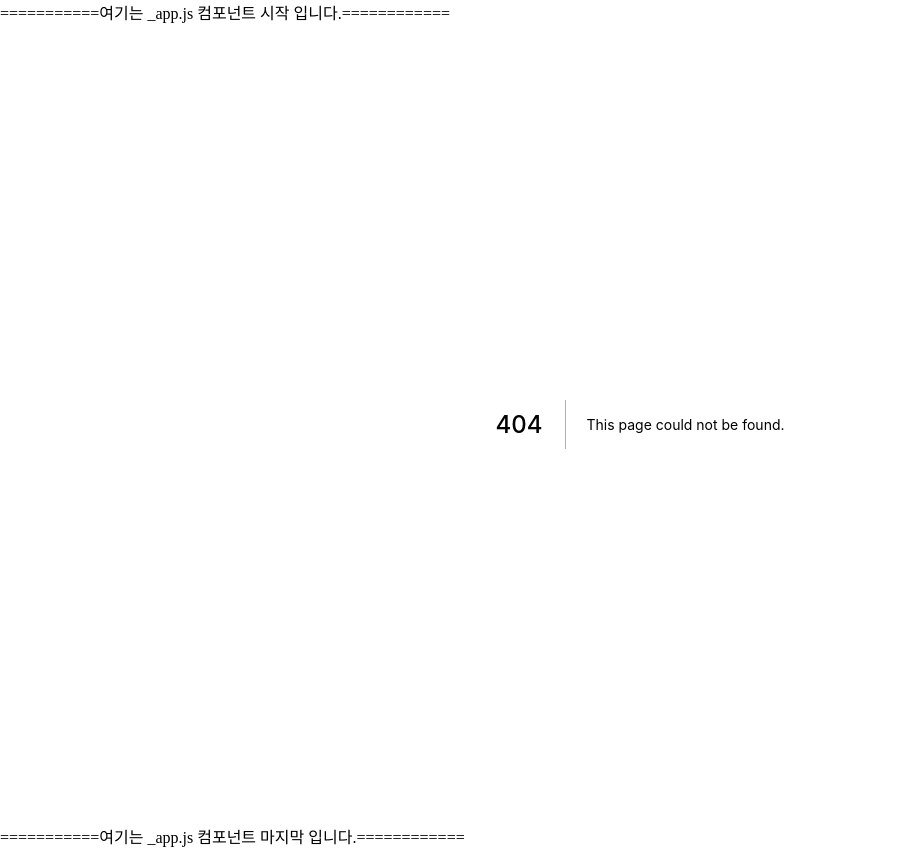
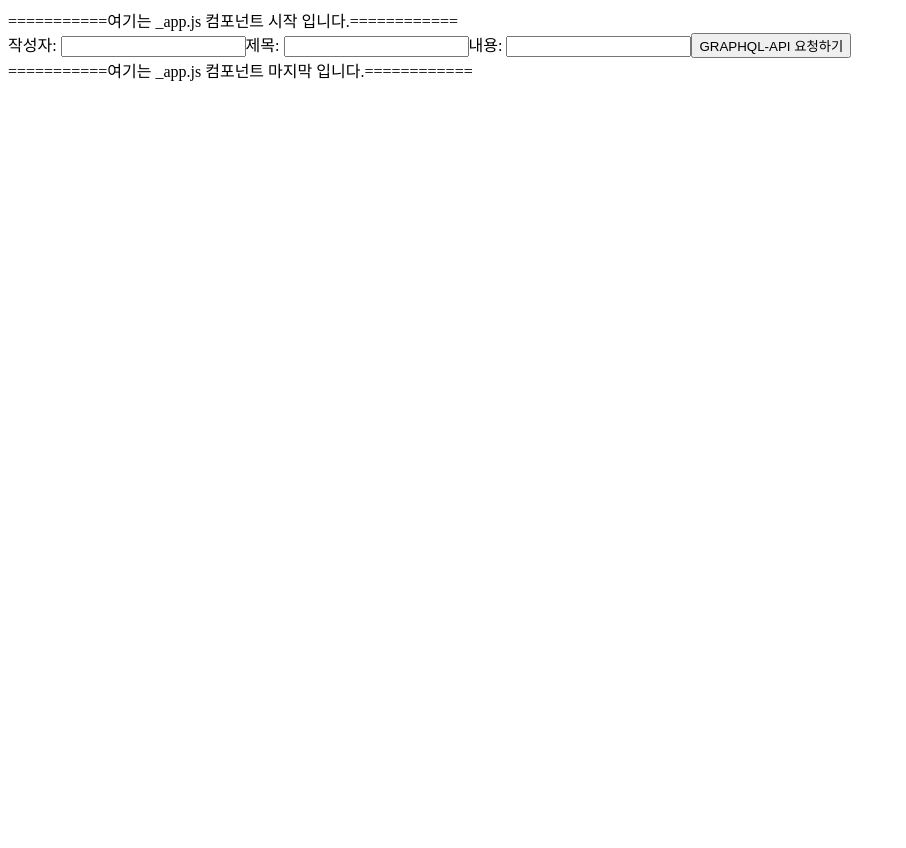
Before and after one commit to OHJINWON/class, a Next.js app: page /session04/04-04-graphql-mutation-input in a window 1280 px wide. Before the commit this address had no page. Shown: the whole page, without its empty margins (0-906 px from the left). After the commit the page ends 800 px from the top, so only its background shows below. Built offline with nearby package versions, Linux system fonts and the light colour scheme.

Commit message:
input에 값을 useState에 담아graphql variables에 변수로 넣는 방법

```diff
--- /dev/null
+++ b/pages/session04/04-04-graphql-mutation-input/index.js
@@ -0,0 +1,52 @@
+import { useMutation, gql } from "@apollo/client"
+import { useState } from "react"
+
+const 나의그래프큐엘셋팅 = gql`
+    mutation createBoard ($writer: String, $title: String, $contents: String){
+
+        createBoard(writer: $writer,title: $title, contents: $contents){
+            _id
+            number
+            message
+        }
+    }
+`
+
+export default function GraphqlMutationPage() {
+    const [나의함수] = useMutation(나의그래프큐엘셋팅)
+
+    const [writer, setWriter] = useState("")
+    const [title, setTitle] = useState("")
+    const [contents, setContents] = useState("")
+
+    const onChangeWriter = (e) => {
+        setWriter(e.target.value)
+    }
+    const onChangeTitle = (e) => {
+        setTitle(e.target.value)
+    }
+    const onChangeContents = (e) => {
+        setContents(e.target.value)
+    }
+
+    const onClickSubmit = async () => {
+        const result = await 나의함수({
+            variables: { // variables 이게 $역활을 함
+                writer: writer,
+                title: title,
+                contents: contents
+            }
+        })
+        console.log(result)
+    }
+
+    // 한 줄일떄는 괄호() 필요 없음
+    return (
+        <div>
+            작성자: <input type="text" onChange={onChangeWriter}/>
+            제목: <input type="text" onChange={onChangeTitle}/>
+            내용: <input type="text" onChange={onChangeContents}/>
+            <button onClick={onClickSubmit}>GRAPHQL-API 요청하기</button>
+        </div>
+    )
+}
```
